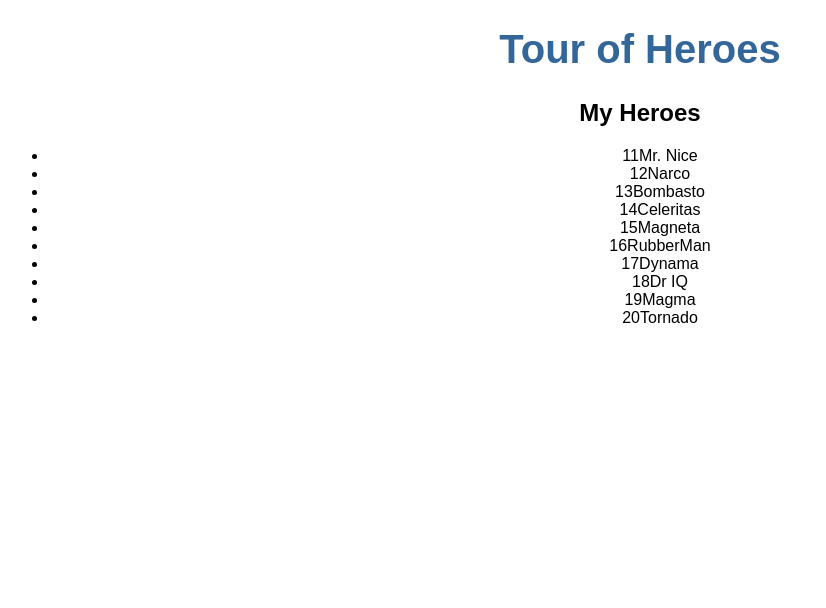
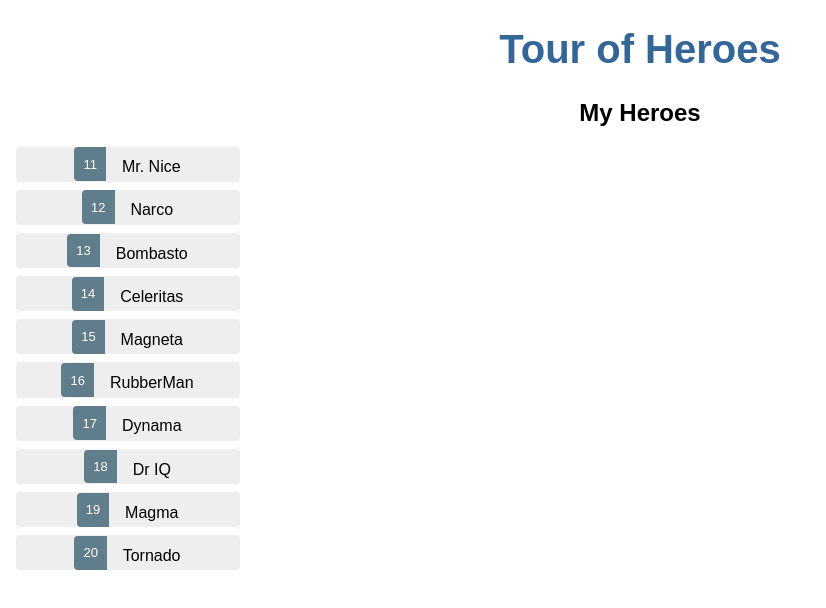
Before and after one commit to shibe23/angular-tour-of-heroes, an Angular app: page / in a window 1280 px wide. Shown: the top 608 px of the page, without its empty margins (0-826 px from the left). Built offline with nearby package versions, Linux system fonts and the light colour scheme.

Commit message:
Add selectedHero

```diff
--- a/src/app/heroes/heroes.component.html
+++ b/src/app/heroes/heroes.component.html
@@ -1,7 +1,11 @@
 <h2>My Heroes</h2>
 <ul class="heroes">
-  <li *ngFor="let hero of heroes" (click)="onSelect(hero)">
-    <span class="badge">{{ hero.id }}</span>{{ hero.name }}
+  <li
+    *ngFor="let hero of heroes"
+    [class.selected]="hero === selectedHero"
+    (click)="onSelect(hero)"
+  >
+    <span class="badge">{{ hero.id }}</span> {{ hero.name }}
   </li>
 </ul>
 <div *ngIf="selectedHero">
@@ -9,9 +13,13 @@
   <div><span>id: </span>{{ selectedHero.id }}</div>
 
   <div>
-    <label for="hero_name"
-      >name:
-      <input [(ngModel)]="selectedHero.name" name="hero_name" placeholder="name" />
+    <label for="hero_name">
+      name:
+      <input
+        [(ngModel)]="selectedHero.name"
+        name="hero_name"
+        placeholder="name"
+      />
     </label>
   </div>
 </div>
--- a/src/app/heroes/heroes.component.scss
+++ b/src/app/heroes/heroes.component.scss
@@ -0,0 +1,48 @@
+/* HeroesComponent's private CSS styles */
+.selected {
+  background-color: #CFD8DC !important;
+  color: white;
+}
+.heroes {
+  margin: 0 0 2em 0;
+  list-style-type: none;
+  padding: 0;
+  width: 15em;
+}
+.heroes li {
+  cursor: pointer;
+  position: relative;
+  left: 0;
+  background-color: #EEE;
+  margin: .5em;
+  padding: .3em 0;
+  height: 1.6em;
+  border-radius: 4px;
+}
+.heroes li.selected:hover {
+  background-color: #BBD8DC !important;
+  color: white;
+}
+.heroes li:hover {
+  color: #607D8B;
+  background-color: #DDD;
+  left: .1em;
+}
+.heroes .text {
+  position: relative;
+  top: -3px;
+}
+.heroes .badge {
+  display: inline-block;
+  font-size: small;
+  color: white;
+  padding: 0.8em 0.7em 0 0.7em;
+  background-color: #607D8B;
+  line-height: 1em;
+  position: relative;
+  left: -1px;
+  top: -4px;
+  height: 1.8em;
+  margin-right: .8em;
+  border-radius: 4px 0 0 4px;
+}
--- a/src/app/heroes/heroes.component.ts
+++ b/src/app/heroes/heroes.component.ts
@@ -9,7 +9,6 @@
 export class HeroesComponent implements OnInit {
   constructor() {}
   selectedHero: Hero;
-
   heroes = HEROES;
   onSelect(hero: Hero): void {
     this.selectedHero = hero;
```
